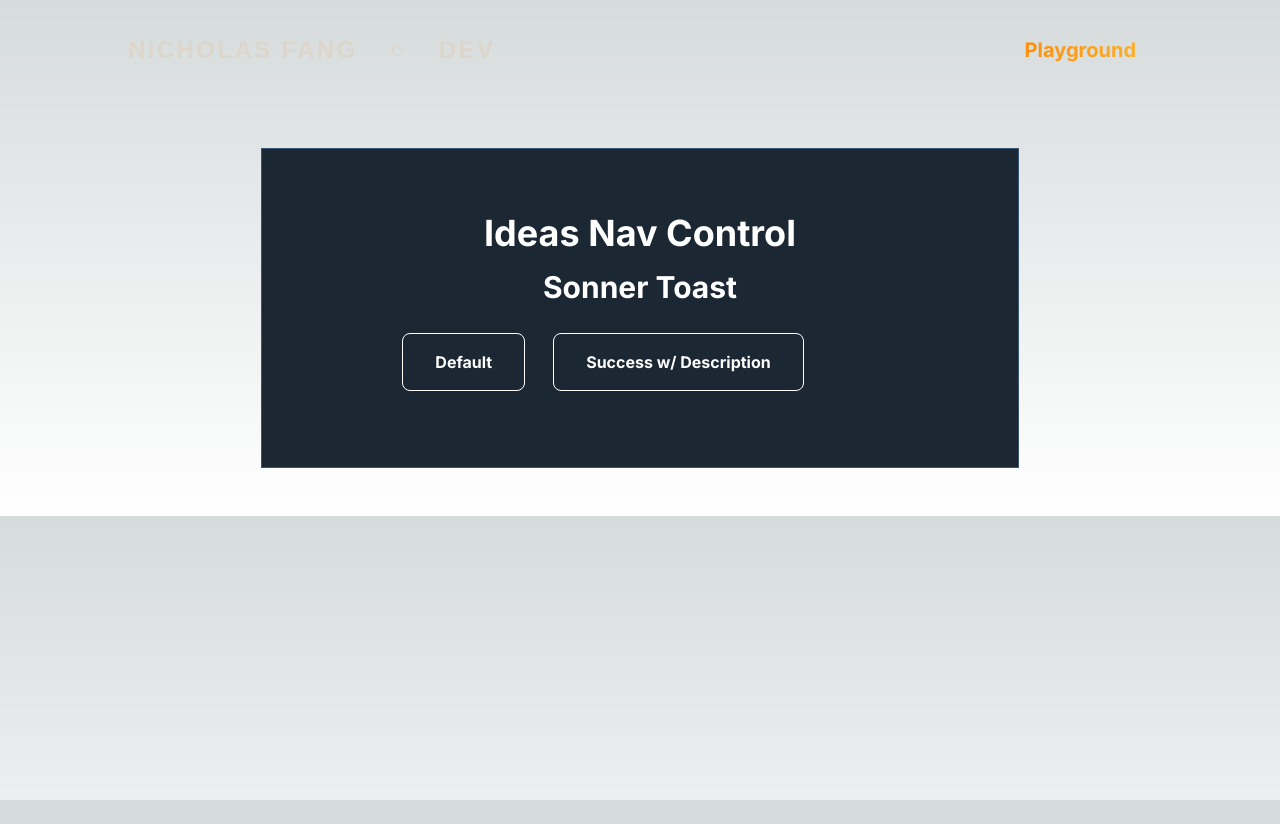
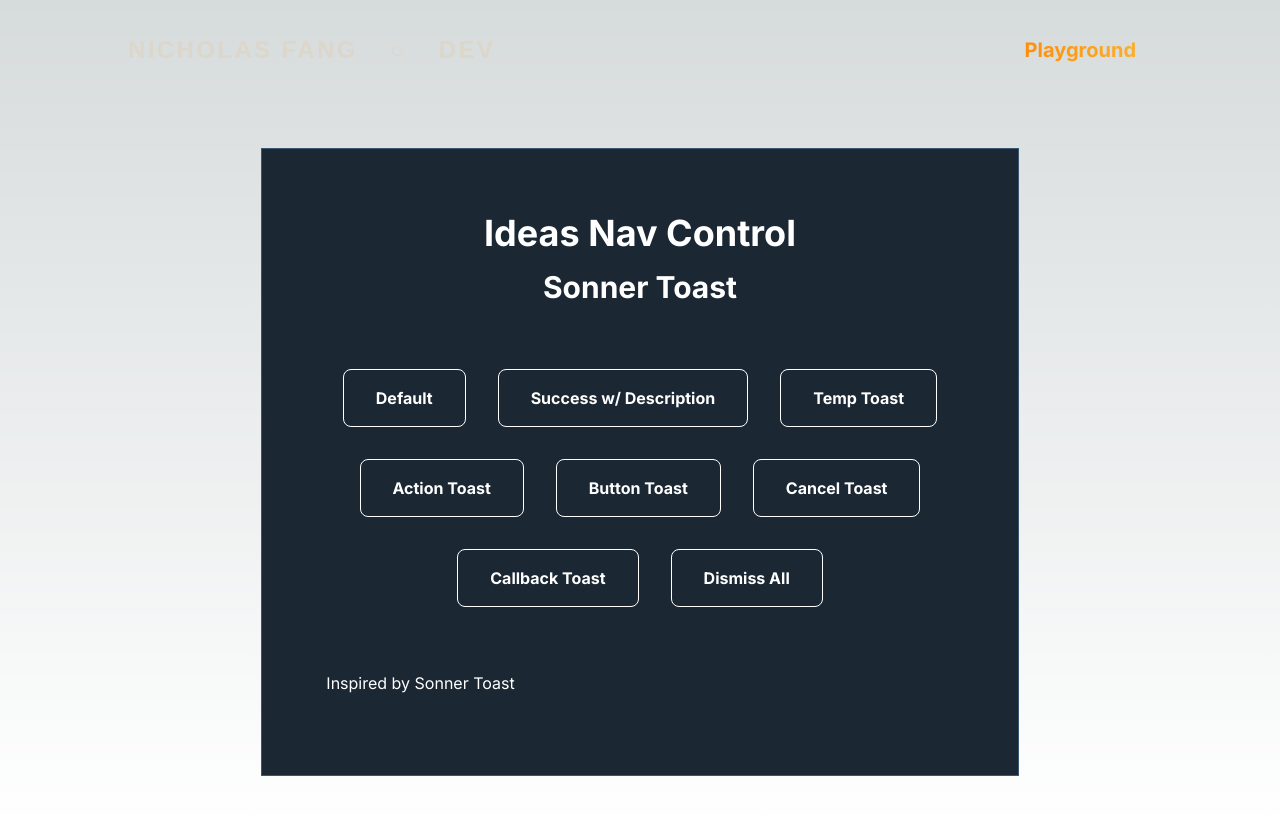
Before and after one commit to nickfang/nickfang.github.io, a Next.js app: page /ideas/sonner-toast in a window 1280 px wide. Before the commit the page ends 800 px from the top, so only its background shows below. Built offline with nearby package versions, Linux system fonts and the light colour scheme.

Commit message:
adding more iterations of sonner-toast.  Updated styling.

```diff
--- a/src/app/ideas/layout.tsx
+++ b/src/app/ideas/layout.tsx
@@ -12,6 +12,7 @@
 };
 
 const IdeasLayout: React.FC<{ children: React.ReactNode }> = ({ children }) => {
+  console.log("IdeasLayout Render")
   return (
     <div className="sm:w=full sm:m-0 lg:m-12 p-0 lg:p-16 flex flex-col items-center justify-center bg-gunmetal text-white border border-yinmn-blue">
       <IdeasNavControl />
--- a/src/app/ideas/page.tsx
+++ b/src/app/ideas/page.tsx
@@ -16,6 +16,7 @@
     { name: 'Date Range', path: `${currentDir}/date-range` },
     { name: 'Corners', path: `${currentDir}/styling/corners` },
     { name: 'Inset', path: `${currentDir}/inset` },
+    { name: 'Toast', path: `${currentDir}/sonner-toast` },
   ];
 
   return (
--- a/src/app/ideas/sonner-toast/page.css
+++ /dev/null
@@ -1,14 +0,0 @@
-.container {
-  margin: 0 64px;
-  padding: 12px;
-  display: flex;
-  justify-content: flex-start;
-  align-items: center;
-  gap: 1.75rem;
-}
-
-/* .container button {
-  border: solid 1px white;
-  padding: 12px 24px;
-  border-radius: 8px;
-} */
--- /dev/null
+++ b/src/app/ideas/sonner-toast/page.module.css
@@ -0,0 +1,3 @@
+.container {
+  @apply my-12 p-4 flex justify-center items-center flex-wrap gap-8;
+}
--- a/src/app/ideas/sonner-toast/page.tsx
+++ b/src/app/ideas/sonner-toast/page.tsx
@@ -3,13 +3,19 @@
 // https://sonner.emilkowal.ski/toast
 
 import { toast } from 'sonner';
-import './page.css';
+import styles from './page.module.css';
+import { useEffect } from 'react';
 
 function MyToast() {
+  useEffect(() => {
+    toast('Toast on page load.');
+  }, []);
   return (
     <div>
-      <h2>Sonner Toast</h2>
-      <div className="container">
+      <div>
+        <h2>Sonner Toast</h2>
+      </div>
+      <div className={styles.container}>
         <button
           onClick={() => {
             toast('Default Toast!');
@@ -19,11 +25,77 @@
         </button>
         <button
           onClick={() => {
-            toast('Success Toast!', { description: 'success description' });
+            toast('Description Toast!', { description: 'toast description' });
           }}
         >
           Success w/ Description
         </button>
+        <button
+          onClick={() => {
+            toast('Temp Toast!', { duration: 1000, icon: '🔥' });
+          }}
+        >
+          Temp Toast
+        </button>
+        <button
+          onClick={() => {
+            toast('Action Toast!', {
+              action: {
+                label: 'Action',
+                onClick: () => alert('Action Toast!'),
+              },
+            });
+          }}
+        >
+          Action Toast
+        </button>
+        <button
+          onClick={() => {
+            toast('Button Toast!', {
+              action: <button onClick={() => alert('Button Toast!')}>Click me</button>,
+            });
+          }}
+        >
+          Button Toast
+        </button>
+        <button
+          onClick={() => {
+            toast('Cancel Toast!', {
+              cancel: {
+                label: 'Cancel',
+                onClick: () => console.log('Cancel Toast!'),
+              },
+            });
+          }}
+        >
+          Cancel Toast
+        </button>
+        <button
+          onClick={() => {
+            toast('Callback Toast!', {
+              cancel: {
+                label: 'Dismiss',
+                onClick: () => console.log('Cancel Toast!'),
+              },
+              onDismiss: () => console.log('Callback Toast!'),
+              onAutoClose: () => console.log('Auto close Toast!'),
+            });
+          }}
+        >
+          Callback Toast
+        </button>
+        <button
+          onClick={() => {
+            toast.dismiss();
+          }}
+        >
+          Dismiss All
+        </button>
+      </div>
+      <div>
+        <p>
+          Inspired by <a href="https://sonner.emilkowal.ski/toast">Sonner Toast</a>
+        </p>
       </div>
     </div>
   );
--- a/src/app/layout.tsx
+++ b/src/app/layout.tsx
@@ -12,6 +12,7 @@
 };
 
 const RootLayout: React.FC<{ children: React.ReactNode }> = ({ children }) => {
+  console.log('RootLayout Render');
   return (
     <html lang="en">
       <body className={inter.className}>
```
